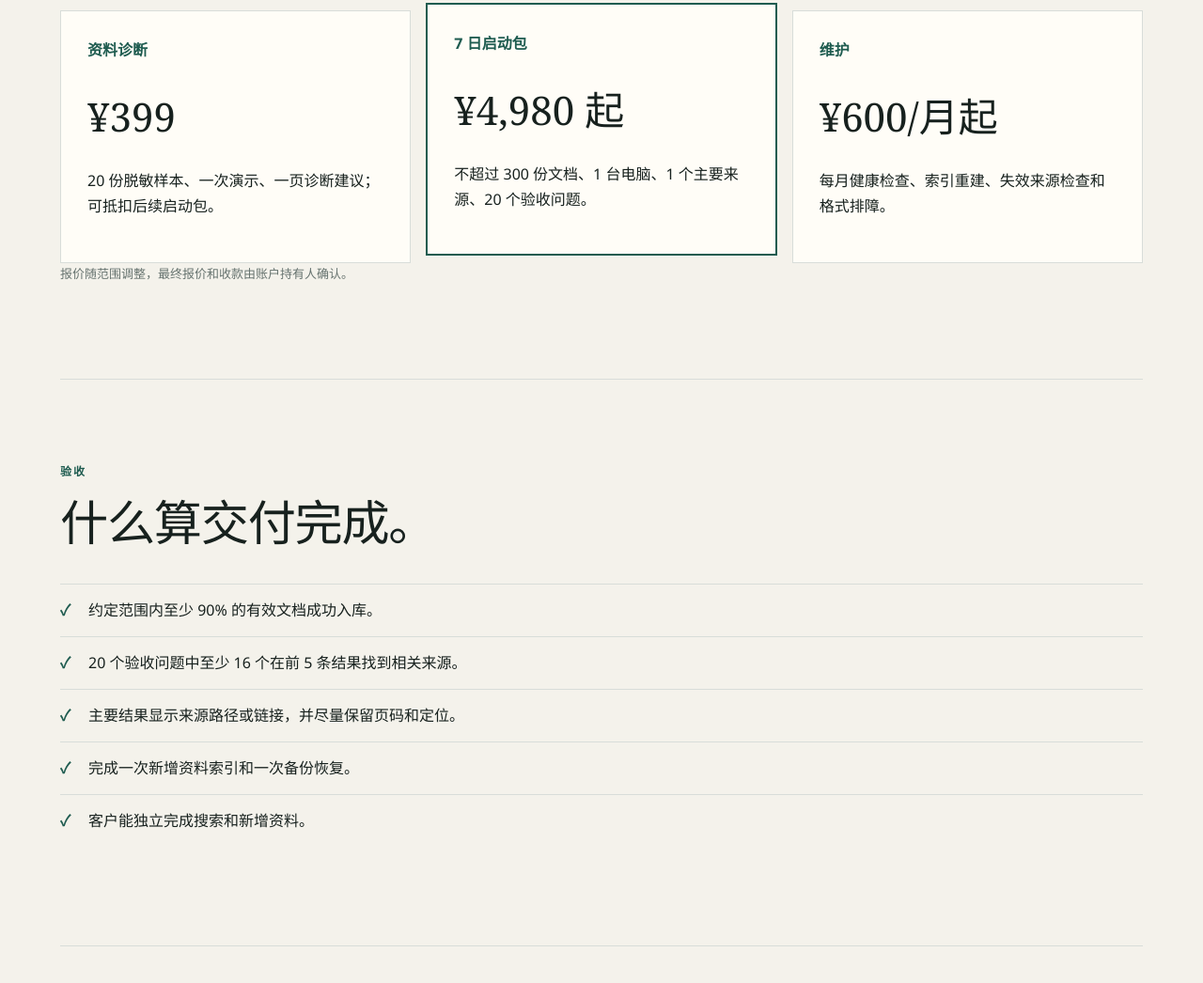
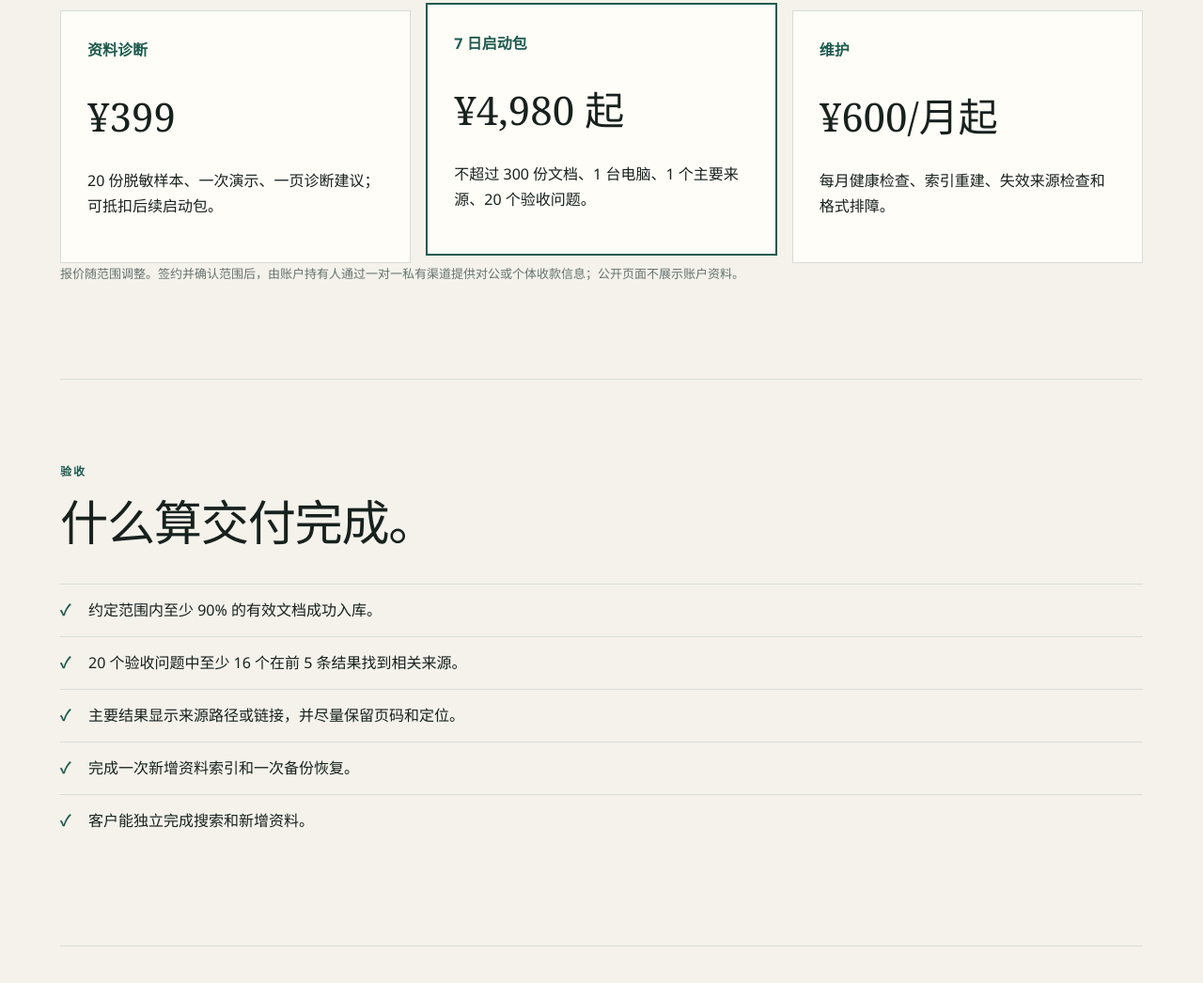
Before and after one commit to wudapeng666/knowledge-base-starter-service, a plain HTML site: page index.html in a window 1280 px wide. Shown: the part 2678-3724 px from the top of the page at 94% size. Drawn offline with Linux system fonts and the light colour scheme.

Commit message:
Clarify private payment disclosure

```diff
--- a/index.html
+++ b/index.html
@@ -117,7 +117,7 @@
           <p>每月健康检查、索引重建、失效来源检查和格式排障。</p>
         </article>
       </div>
-      <p class="fine">报价随范围调整，最终报价和收款由账户持有人确认。</p>
+      <p class="fine">报价随范围调整。签约并确认范围后，由账户持有人通过一对一私有渠道提供对公或个体收款信息；公开页面不展示账户资料。</p>
     </section>
 
     <section>
```
